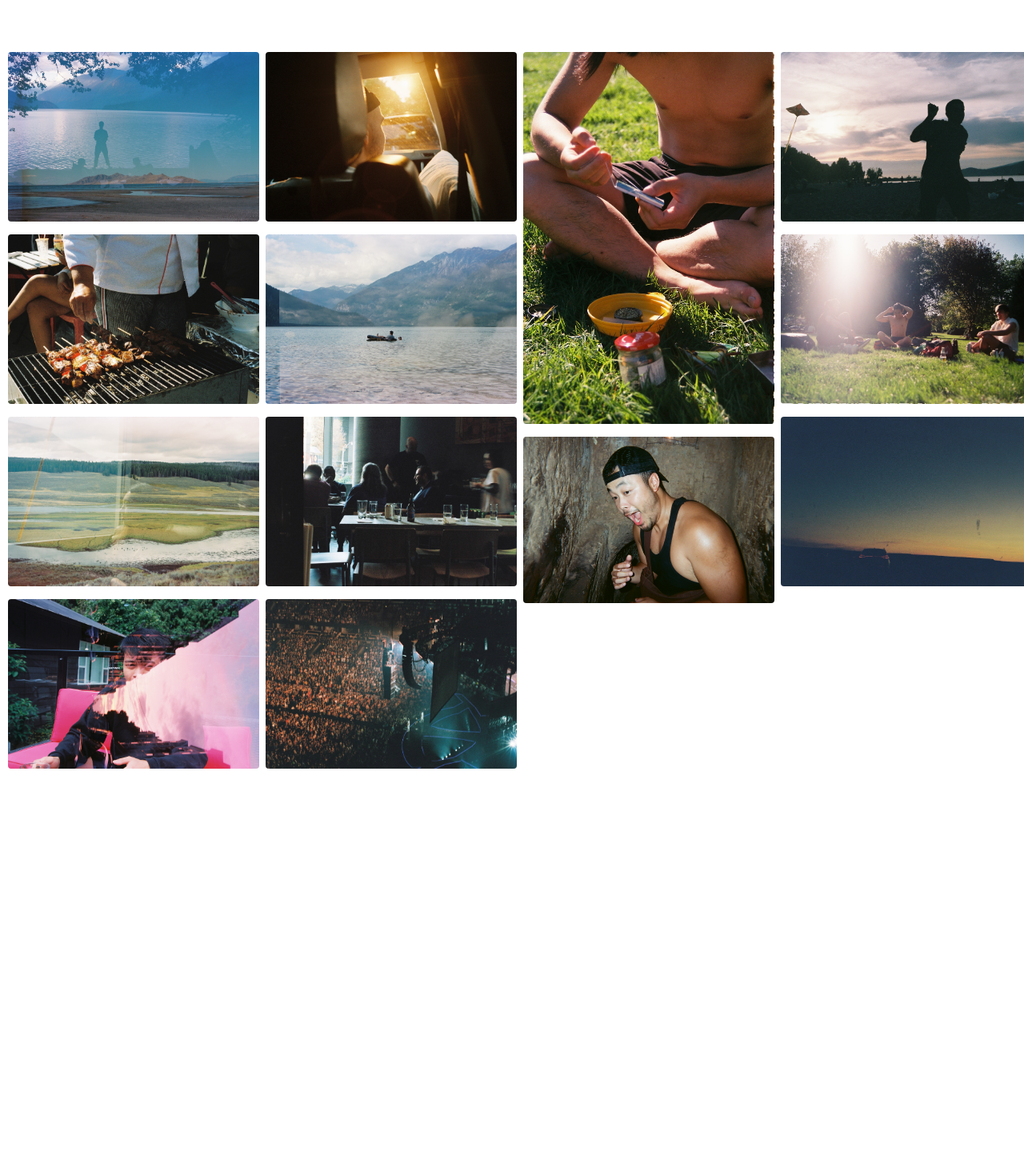
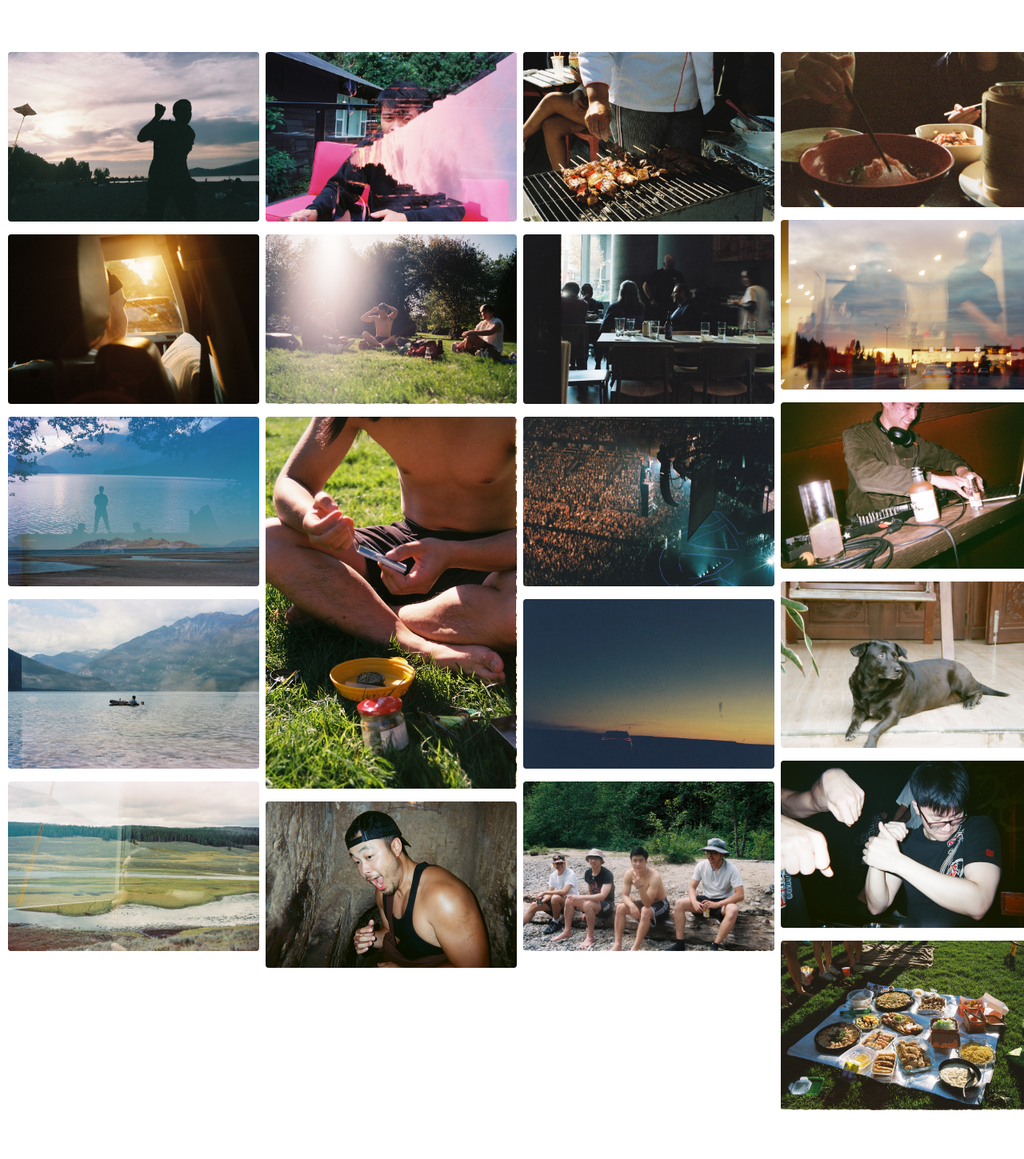
Before and after one commit to briannguy3n/nothingcouldnever2, a Jekyll site: the page built from pages/photos.md, in a window 1280 px wide. Shown: the whole page at 80% size. Built offline with Jekyll 4.4.1, drawn with Linux system fonts in a browser that asks for light colours; before the commit the page ends 1022 px from its top, so only the background shows below that.

Commit message:
Remove randomness of gallery | add more photos (#14)
* Commenting out randomness of gallery

* Add more photos

```diff
--- a/_layouts/gallery.html
+++ b/_layouts/gallery.html
@@ -6,10 +6,10 @@
   <h1>{{ page.title }}</h1>
 
   <div class="gallery-grid">
-    {% for file in site.static_files %}
-      {% if file.path contains 'assets/img/gallery/' %}
-        {% assign file_ext = file.path | split: '.' | last | downcase %}
-        {% if file_ext == 'jpg' or file_ext == 'jpeg' or file_ext == 'png' or file_ext == 'gif' or file_ext == 'webp' %}
+    {% assign gallery_files = site.static_files | where_exp: "file", "file.path contains 'assets/img/gallery/'" %}
+    {% assign image_files = gallery_files | where_exp: "file", "file.extname == '.jpg' or file.extname == '.jpeg' or file.extname == '.png' or file.extname == '.gif' or file.extname == '.webp'" %}
+    {% assign sorted_files = image_files | sort: 'modified_time' %}
+    {% for file in sorted_files %}
       {% assign description = page.descriptions[file.name] %}
       <div class="gallery-item">
         <img data-src="{{ site.baseurl }}{{ file.path }}"
@@ -19,8 +19,6 @@
              data-description="{{ description }}"
              loading="lazy">
       </div>
-        {% endif %}
-      {% endif %}
     {% endfor %}
   </div>
 </div>
@@ -38,17 +36,18 @@
 
 <script>
   document.addEventListener('DOMContentLoaded', function() {
-    const gallery = document.querySelector('.gallery-grid');
-    const items = Array.from(gallery.children);
-
-    // Fisher-Yates shuffle algorithm
-    for (let i = items.length - 1; i > 0; i--) {
-      const j = Math.floor(Math.random() * (i + 1));
-      [items[i], items[j]] = [items[j], items[i]];
-    }
-
-    // Re-append items in shuffled order
-    items.forEach(item => gallery.appendChild(item));
+    // Random shuffle code (commented out for chronological sorting)
+    // const gallery = document.querySelector('.gallery-grid');
+    // const items = Array.from(gallery.children);
+    //
+    // // Fisher-Yates shuffle algorithm
+    // for (let i = items.length - 1; i > 0; i--) {
+    //   const j = Math.floor(Math.random() * (i + 1));
+    //   [items[i], items[j]] = [items[j], items[i]];
+    // }
+    //
+    // // Re-append items in shuffled order
+    // items.forEach(item => gallery.appendChild(item));
 
     // Lazy loading with Intersection Observer
     const lazyImages = document.querySelectorAll('.lazy-image');
```
Also changed, not shown: assets/img/gallery/0000141_0000141-R2-052-24A.jpeg (added), assets/img/gallery/000052980004.jpeg (added), assets/img/gallery/0003802_0003802-R1-064-30A.jpeg (added), assets/img/gallery/001063580009.jpeg (added), assets/img/gallery/001357670032.jpeg (added), assets/img/gallery/IMG_3744.jpeg (added), assets/img/gallery/IMG_9170.jpeg (added), 1 other file. Lines whose indentation alone changed are shown as unchanged.
